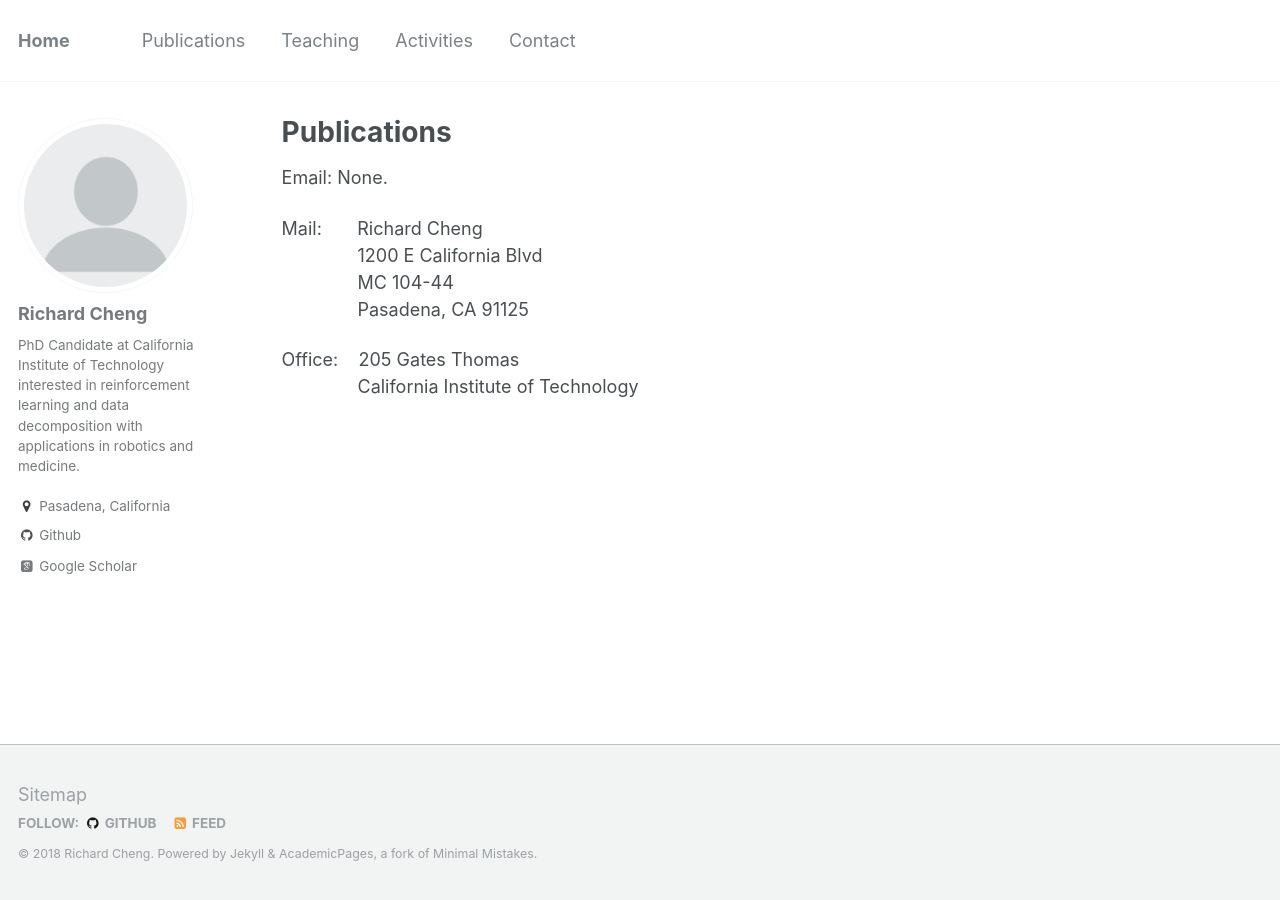
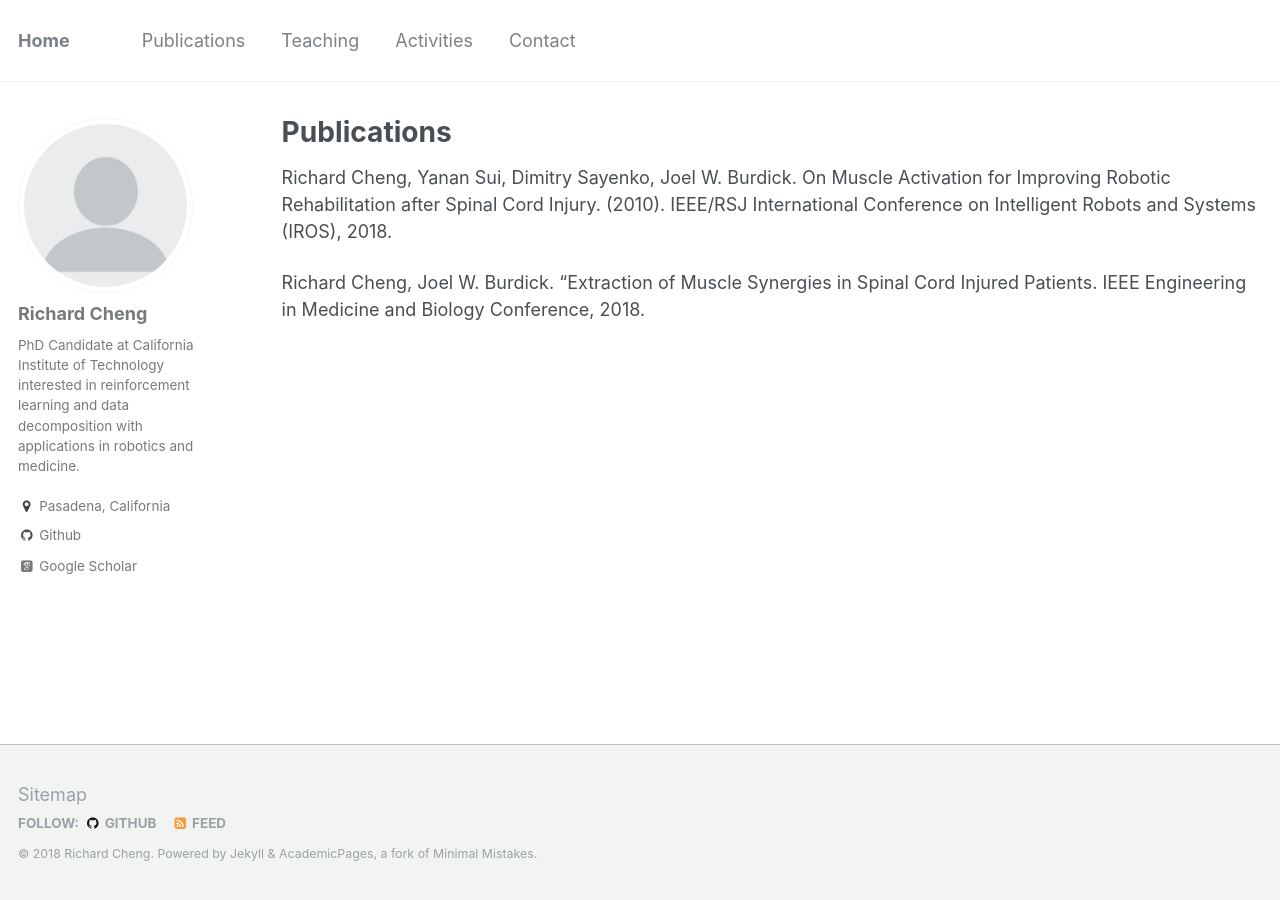
Before and after one commit to rcheng805/rcheng805.github.io, a Jekyll site: the page built from _pages/papers.md, in a window 1280 px wide. Built offline with Jekyll 4.4.1, drawn with Linux system fonts in a browser that asks for light colours; some web fonts are replaced.

Commit message:
Update papers.md

```diff
--- a/_pages/papers.md
+++ b/_pages/papers.md
@@ -5,12 +5,6 @@ permalink: /papers/
 author_profile: true
 ---
 
-Email: None.
+[Richard Cheng, Yanan Sui, Dimitry Sayenko, Joel W. Burdick. On Muscle Activation for Improving Robotic Rehabilitation after Spinal Cord Injury. (2010). IEEE/RSJ International Conference on Intelligent Robots and Systems (IROS), 2018.](http://rcheng805.github.io/files/iros2018.pdf)
 
-Mail: &nbsp; &nbsp; &nbsp; Richard Cheng <br/>
-     &nbsp; &nbsp; &nbsp; &nbsp; &nbsp; &nbsp; &nbsp; &nbsp;1200 E California Blvd <br/>
-     &nbsp; &nbsp; &nbsp; &nbsp; &nbsp; &nbsp; &nbsp; &nbsp;MC 104-44 <br/>
-     &nbsp; &nbsp; &nbsp; &nbsp; &nbsp; &nbsp; &nbsp; &nbsp;Pasadena, CA 91125
-
-Office: &nbsp; &nbsp;205 Gates Thomas <br/>
-     &nbsp; &nbsp; &nbsp; &nbsp; &nbsp; &nbsp; &nbsp; &nbsp;California Institute of Technology
+[Richard Cheng, Joel W. Burdick. "Extraction of Muscle Synergies in Spinal Cord Injured Patients. IEEE Engineering in Medicine and Biology Conference, 2018.](http://rcheng805.github.io/files/embc2018.pdf)
```
